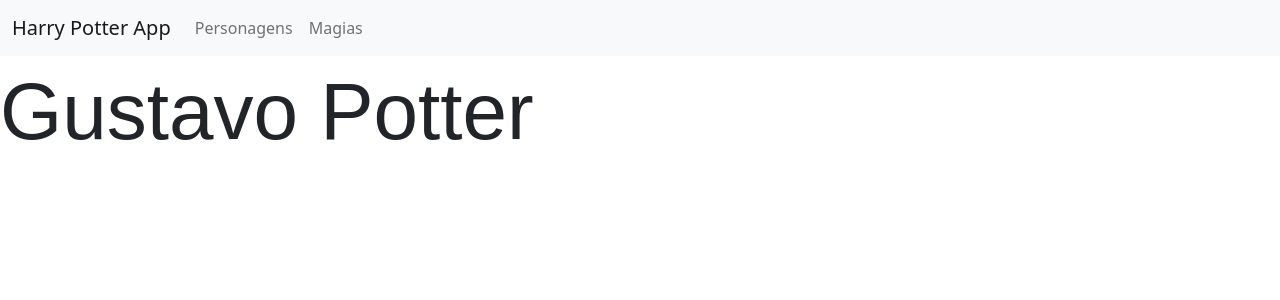
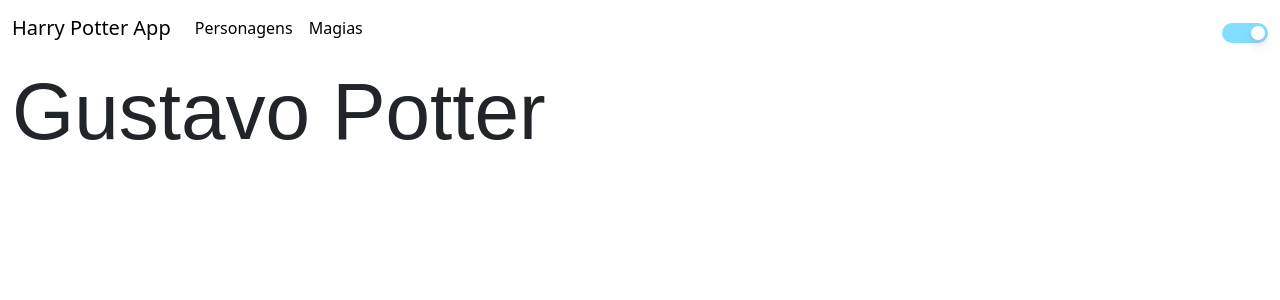
Before and after one commit to viniciuscluna/react-harry-app, a React (Vite) app: page / in a window 1280 px wide. Shown: the top 300 px of the page. Built offline with nearby package versions, Linux system fonts and the light colour scheme; a web font is replaced by a local one.

Commit message:
Added dark style

```diff
--- a/src/App.tsx
+++ b/src/App.tsx
@@ -1,13 +1,30 @@
 
 import { Outlet } from "react-router-dom";
+import { ThemeContext } from './contexts/theme-context';
 import Header from "./components/Header"
+import { useState } from "react";
 
 const App = () => {
+
+  const isBrowserDefaultDark = () => window.matchMedia('(prefers-color-scheme: dark)').matches;
+
+  const getDefaultTheme = (): string => {
+    const localStorageTheme = localStorage.getItem('default-theme');
+    const browserDefault = isBrowserDefaultDark() ? 'dark' : 'light';
+    return localStorageTheme || browserDefault;
+  };
+
+  const [theme, setTheme] = useState(getDefaultTheme());
+
   return (
-    <>
-      <Header />
-      <Outlet />
-    </>
+    <ThemeContext.Provider value={{ theme, setTheme }}>
+      <div className={`theme-${theme}`}>
+        <Header />
+        <div className="container-fluid content-body">
+          <Outlet />
+        </div>
+      </div>
+    </ThemeContext.Provider>
   )
 }
 
--- /dev/null
+++ b/src/components/Header.scss
@@ -0,0 +1,14 @@
+@import '../scss/theme-variables.scss';
+
+.header {
+  @include themify($themes) {
+    background: themed('headerFooterBackground');
+  }
+}
+
+.theme-light .header {
+    background: #fff;
+ }
+ .theme-dark .header {
+    background: #36394c;
+ }
--- a/src/components/Header.tsx
+++ b/src/components/Header.tsx
@@ -1,6 +1,20 @@
+import { useContext } from "react";
 import { NavLink, Link } from "react-router-dom";
-export default () => (
-    <nav className="navbar navbar-expand-lg bg-light">
+import { ThemeContext } from "../contexts/theme-context";
+import './Header.scss';
+
+export default () => {
+    const { theme, setTheme } = useContext(ThemeContext);
+
+
+    const handleThemeChange = () => {
+        const isCurrentDark = theme === 'dark';
+        setTheme(isCurrentDark ? 'light' : 'dark');
+        localStorage.setItem('theme', isCurrentDark ? 'light' : 'dark');
+    };
+
+    return (
+        <nav className={`navbar navbar-expand-lg`}>
             <div className="container-fluid">
                 <Link className="navbar-brand" to={'/'}>Harry Potter App</Link>
                 <button className="navbar-toggler" type="button" data-bs-toggle="collapse" data-bs-target="#navbarNav" aria-controls="navbarNav" aria-expanded="false" aria-label="Toggle navigation">
@@ -16,6 +30,19 @@ export default () => (
                         </li>
                     </ul>
                 </div>
+                <div className="toggle-btn-section">
+                    <div className={`toggle-checkbox m-vertical-auto`}>
+                        <input
+                            className="toggle-btn__input"
+                            type="checkbox"
+                            name="checkbox"
+                            onChange={handleThemeChange}
+                            checked={theme === 'light'}
+                        />
+                        <button type="button" className={`toggle-btn__input-label`} onClick={handleThemeChange}></button>
+                    </div>
+                </div>
             </div>
         </nav>
     )
+}
--- /dev/null
+++ b/src/contexts/theme-context.ts
@@ -0,0 +1,6 @@
+import { createContext } from 'react';
+
+export const ThemeContext = createContext({
+  theme: '',
+  setTheme: (theme: string) => {},
+});
--- a/src/scss/styles.scss
+++ b/src/scss/styles.scss
@@ -1,3 +1,4 @@
+@import './theme-variables.scss';
 @import "~bootstrap/scss/bootstrap";
 
 .card-personagem {
@@ -15,10 +16,124 @@
 
 .search-input:focus {
     box-shadow: 0 0 0 0.25rem rgba(163, 163, 163, 0.315);
-    border-color:grey
+    border-color: grey
 }
 
-.gustavo-potter-header{
+.gustavo-potter-header {
     font-size: 5rem;
     font-family: 'Harry Potter', sans-serif;
 }
+
+/*Header styles*/
+.navbar {
+    @include themify($themes) {
+        background-color: themed('colorHeaderFooter');
+    }
+    .container-fluid {
+        a {
+            @include themify($themes) {
+                color: themed('colorText');
+              }
+        }
+
+        .toggle-btn-section {
+            margin: auto 0 auto auto;
+
+            .toggle-checkbox {
+                justify-content: center;
+                display: inline-flex;
+                align-items: center;
+                cursor: pointer;
+
+                .toggle-btn__input {
+                    height: 0;
+                    width: 0;
+                    visibility: hidden;
+                }
+
+                .toggle-btn__input-label {
+                    cursor: pointer;
+                    text-indent: -9999px;
+                    width: 46px;
+                    height: 20px;
+                    display: block;
+                    border-radius: 23px;
+                    position: relative;
+                    border: none;
+                    margin-top: 2px;
+
+                    @include themify($themes) {
+                        background-color: themed('toggleBackground');
+                    }
+
+                    &::after {
+                        content: '?';
+                        position: absolute;
+                        top: 3px;
+                        left: 3px;
+                        width: 14px;
+                        height: 14px;
+                        border-radius: 50%;
+                        transition: 0.3s;
+                        box-shadow: 0 5px 10px rgba(153, 153, 153, 0.4);
+                        background-color: #fff;
+                    }
+                }
+
+                .toggle-btn__input:checked~.toggle-btn__input-label {
+                    &:after {
+                        background: #fff;
+                        left: calc(100% - 3px);
+                        transform: translateX(-100%);
+                    }
+                }
+
+                .toggle-btn__input:checked~.toggle-btn__theme {
+                    &:after {
+                        // theme switch circle background in light theme
+                        background: #fff;
+                        left: calc(100% - 3px);
+                        transform: translateX(-100%);
+                    }
+                }
+            }
+
+            .toggle-btn__input:checked~.toggle-btn__input-label {
+                background-color: #82deff;
+            }
+        }
+    }
+}
+
+/*Layout wrapper styles*/
+
+.layout-wrapper {
+    @include themify($themes) {
+        background: themed('bodyBackgroundColor');
+    }
+}
+
+.main-wrapper {
+    display: flex;
+    flex-direction: column;
+    height: calc(100vh - 78px);
+}
+
+/*Footer styles*/
+.footer {
+    width: 100%;
+    z-index: 99;
+    height: 78px;
+    display: flex;
+
+    @include themify($themes) {
+        background: themed('headerFooterBackground');
+        color: themed('textColor');
+    }
+
+    .footer-content {
+        text-align: center;
+        max-width: 1200px;
+        margin: auto;
+    }
+}
--- /dev/null
+++ b/src/scss/theme-variables.scss
@@ -0,0 +1,34 @@
+$themes: (
+  light: (
+    colorHeaderFooter: #fff,
+    colorText: #000,
+    colorBackground: #f8f8fa,
+  ),
+  dark: (
+    colorHeaderFooter: #36394c,
+    colorText: #eff2f7,
+    colorBackground: #222736,
+  ),
+);
+
+@mixin themify($themes) {
+  @each $theme, $map in $themes {
+    .theme-#{$theme} & {
+      $theme-map: () !global;
+      @each $key, $submap in $map {
+        $value: map-get(map-get($themes, $theme), '#{$key}');
+        $theme-map: map-merge(
+          $theme-map,
+            (
+              $key: $value,
+            )
+          ) !global;
+        }
+        @content;
+        $theme-map: null !global;
+      }
+   }
+}
+@function themed($key) {
+  @return map-get($theme-map, $key);
+}
```
Lines whose indentation alone changed are shown as unchanged.
